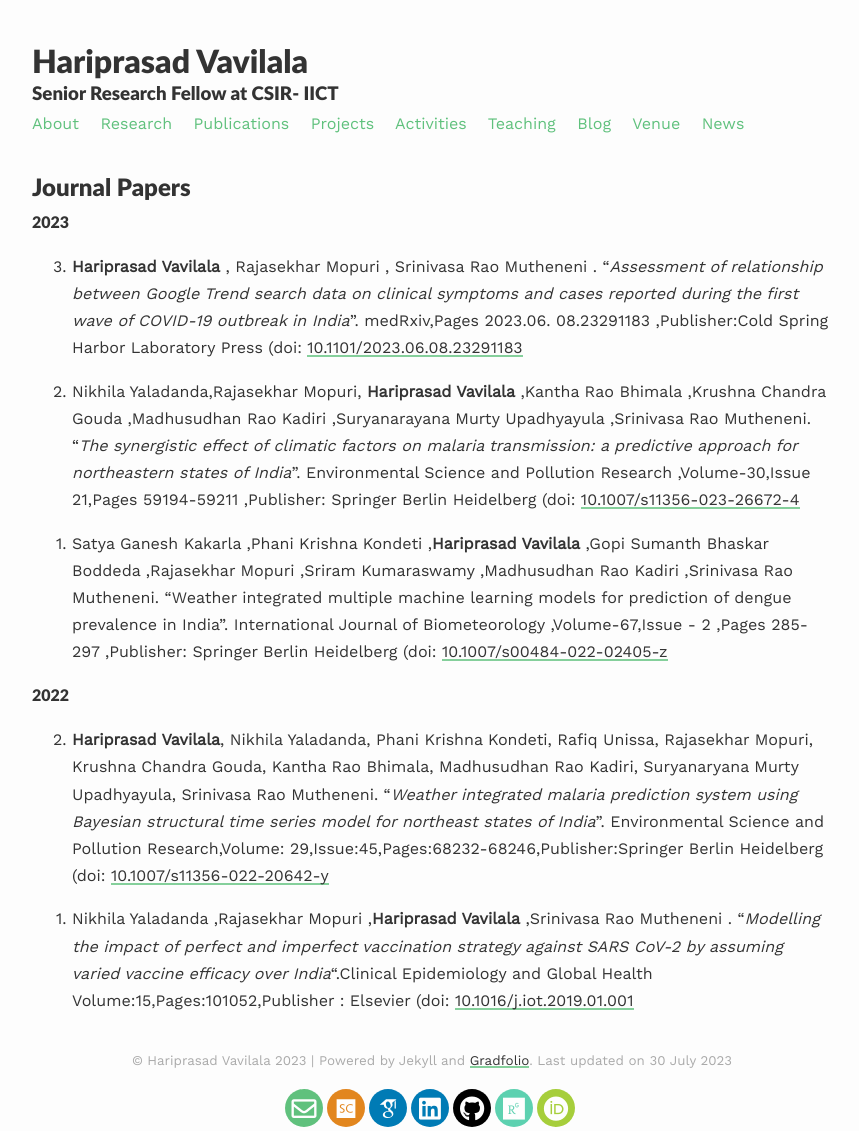
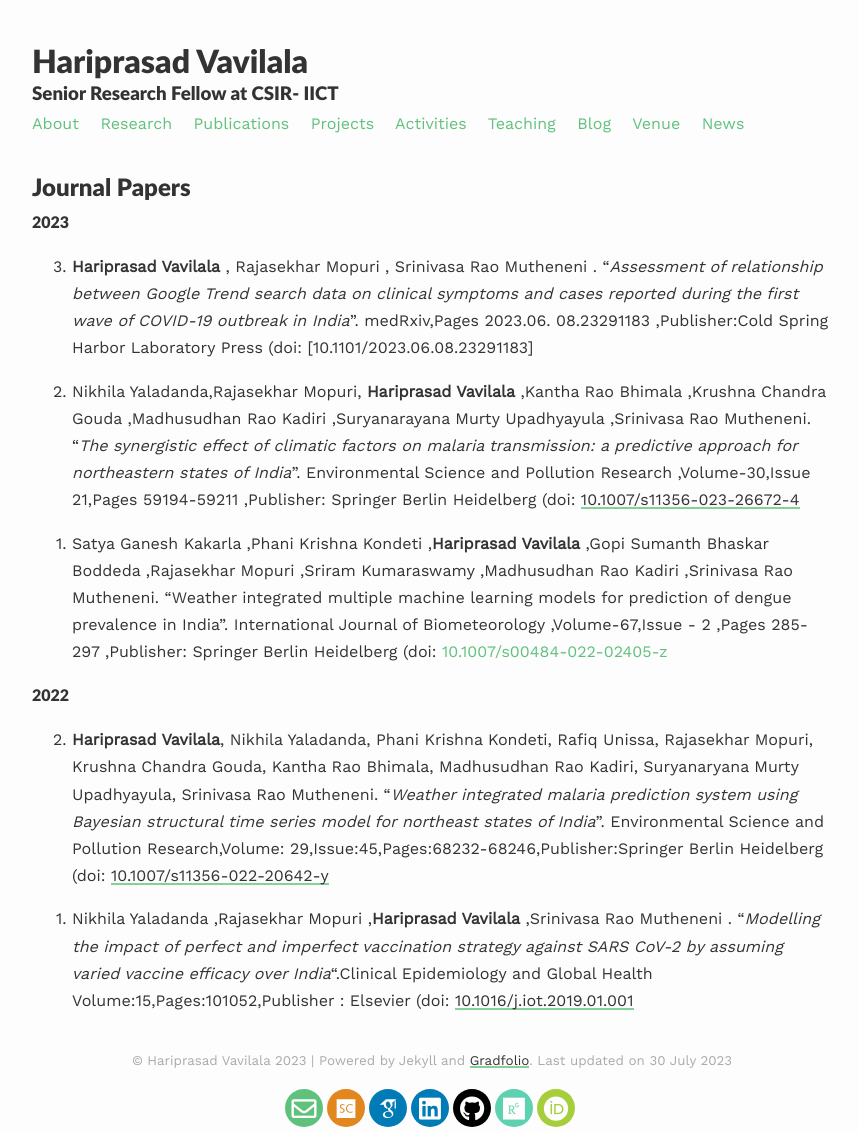
Before and after one commit to hari-stats/CV, a Jekyll site: the page built from _pages/publications.md, in a window 1280 px wide. Shown: the whole page, without its empty margins (208-1067 px from the left). Built offline with Jekyll 4.4.1, drawn with Linux system fonts in a browser that asks for light colours; nearby versions of some CDN libraries; some web fonts are replaced; part of the change alters nothing that is shown.

```diff
--- a/_pages/publications.md
+++ b/_pages/publications.md
@@ -8,8 +8,7 @@ published: true
 ## Journal Papers
 
 #### 2023
-0. **Hariprasad Vavilala** , Rajasekhar Mopuri , Srinivasa Rao Mutheneni . "*Assessment of relationship between Google Trend search data on clinical symptoms and cases reported during the first wave of COVID-19 outbreak in India*". medRxiv,Pages 2023.06. 08.23291183 ,Publisher:Cold Spring Harbor Laboratory Press (doi: [10.1101/2023.06.08.23291183]([https://doi.org/10.1101/2023.06.08.23291183])
-
+0. **Hariprasad Vavilala** , Rajasekhar Mopuri , Srinivasa Rao Mutheneni . "*Assessment of relationship between Google Trend search data on clinical symptoms and cases reported during the first wave of COVID-19 outbreak in India*". medRxiv,Pages 2023.06. 08.23291183 ,Publisher:Cold Spring Harbor Laboratory Press (doi: [10.1101/2023.06.08.23291183]
 0. Nikhila Yaladanda,Rajasekhar Mopuri, **Hariprasad Vavilala** ,Kantha Rao Bhimala ,Krushna Chandra Gouda ,Madhusudhan Rao Kadiri ,Suryanarayana Murty Upadhyayula ,Srinivasa Rao Mutheneni. "*The synergistic effect of climatic factors on malaria transmission: a predictive approach for northeastern states of India*". Environmental Science and Pollution Research ,Volume-30,Issue 21,Pages
 59194-59211 ,Publisher: Springer Berlin Heidelberg (doi: [10.1007/s11356-023-26672-4]([http://dx.doi.org/10.1007/s11356-023-26672-4])
 
```
